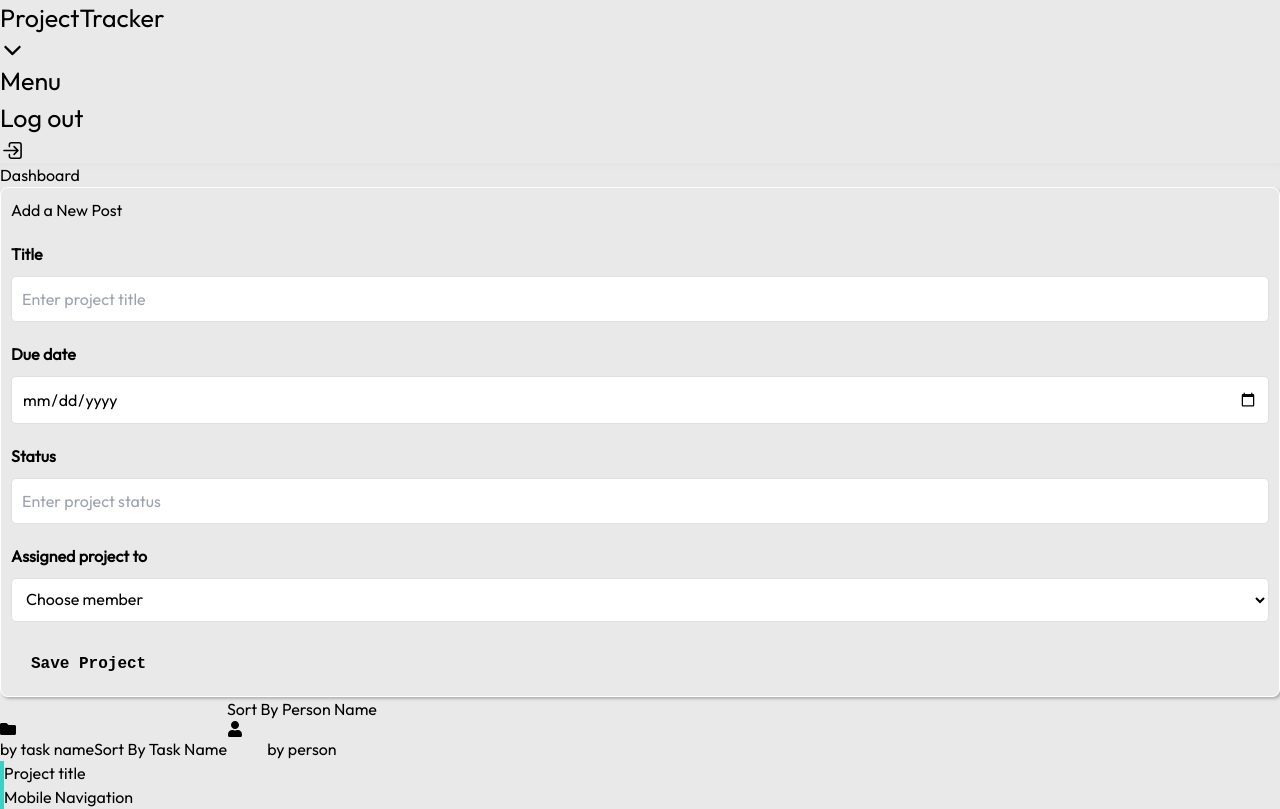
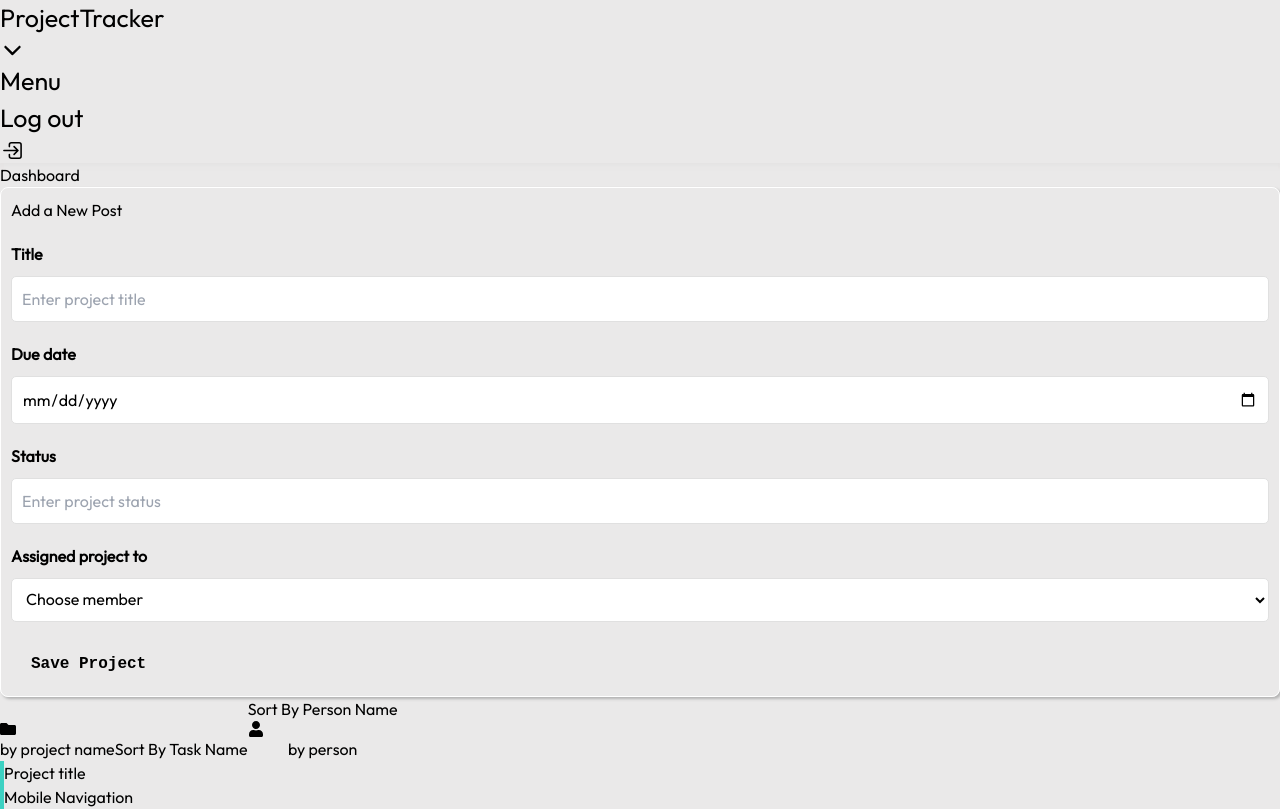
Before and after one commit to brunoFernandes21/react-task-tracker-2024, a React (Vite) app: page / in a window 1280 px wide. Shown: the top 809 px of the page. Built offline with nearby package versions, Linux system fonts and the light colour scheme.

Commit message:
change name from task to project

```diff
--- a/src/pages/Dashboard.jsx
+++ b/src/pages/Dashboard.jsx
@@ -41,7 +41,7 @@ const Dashboard = () => {
           className="group relative w-[160px] flex items-center gap-2 text-gray-500 ml-4"
         >
           <FaFolder />
-          <span className="text-gray-500 px-2 py-1">by task name</span>
+          <span className="text-gray-500 px-2 py-1">by project name</span>
           <span className=" absolute group-hover:opacity-90 transition-opacity bg-gray-700 text-white px-4 py-1 rounded opacity-0 mb-20 -left-4">
             Sort By Task Name
           </span>
```
